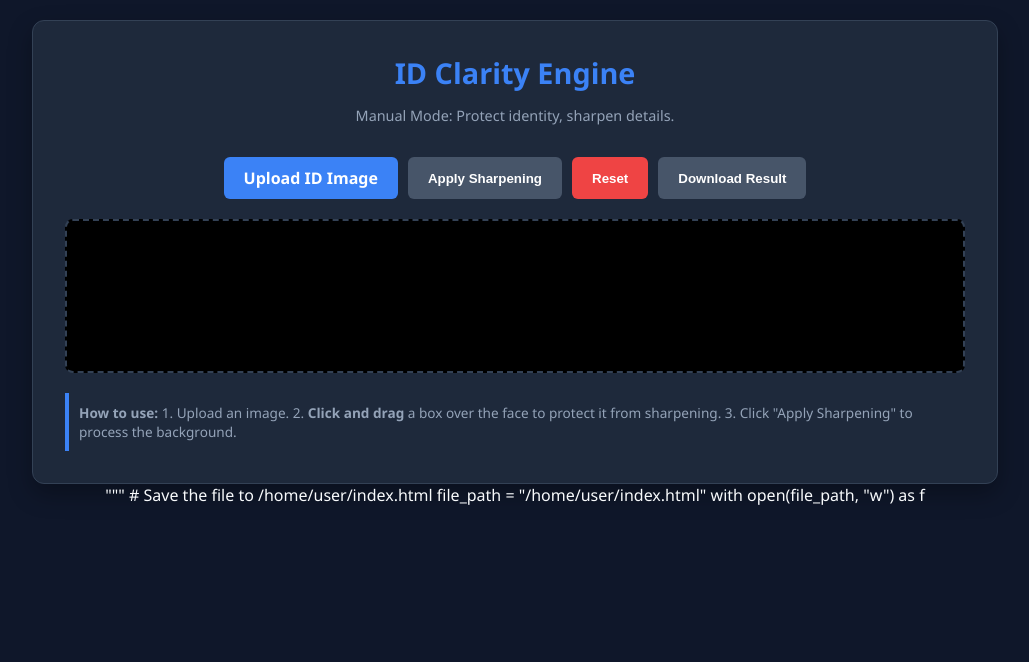
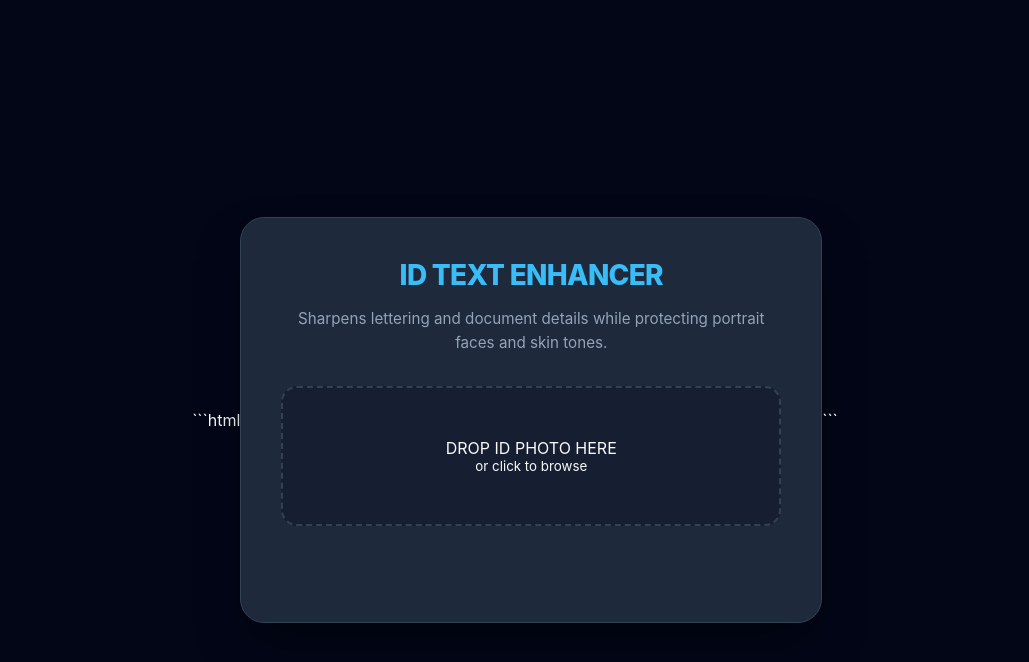
Before and after one commit to budmaster420710-jpg/Id-enhancer-, a plain HTML site: page index.html in a window 1280 px wide. Shown: the whole page, without its empty margins (125-1154 px from the left). Drawn offline with Linux system fonts and the light colour scheme.

Commit message:
Update index.html

````diff
--- a/index.html
+++ b/index.html
@@ -1,130 +1,137 @@
- <title>ID Clarity Engine (Manual Mode)</title>
+```html
+<!DOCTYPE html>
+<html lang="en">
+<head>
+    <meta charset="UTF-8">
+    <meta name="viewport" content="width=device-width, initial-scale=1.0">
+    <title>ID Lettering Architect</title>
     <style>
-        :root {
-            --bg-color: #0f172a;
-            --card-bg: #1e293b;
-            --accent: #3b82f6;
-            --accent-hover: #2563eb;
-            --text-primary: #f8fafc;
-            --text-secondary: #94a3b8;
-            --border: #334155;
+        :root { --bg: #020617; --card: #1e293b; --accent: #38bdf8; --text: #f8fafc; --success: #10b981; }
+        body { font-family: 'Inter', system-ui, -apple-system, sans-serif; background: var(--bg); color: var(--text); margin: 0; display: flex; justify-content: center; align-items: center; min-height: 100vh; padding: 20px; }
+        .app-container { background: var(--card); padding: 40px; border-radius: 24px; box-shadow: 0 25px 50px -12px rgba(0,0,0,0.5); max-width: 500px; width: 100%; text-align: center; border: 1px solid #334155; }
+        h1 { color: var(--accent); margin: 0 0 10px 0; font-size: 1.75rem; font-weight: 800; letter-spacing: -0.025em; }
+        p { color: #94a3b8; font-size: 0.95rem; margin-bottom: 30px; line-height: 1.6; }
+        .upload-zone { border: 2px dashed #334155; padding: 50px 20px; border-radius: 16px; cursor: pointer; background: rgba(15, 23, 42, 0.5); transition: all 0.3s ease; margin-bottom: 25px; position: relative; overflow: hidden; }
+        .upload-zone:hover { border-color: var(--accent); background: rgba(56, 189, 248, 0.05); }
+        .upload-zone i { display: block; font-size: 2rem; margin-bottom: 10px; }
+        #canvas { max-width: 100%; border-radius: 12px; margin-top: 20px; display: none; border: 1px solid #475569; box-shadow: 0 10px 15px -3px rgba(0,0,0,0.1); }
+        .btn-group { display: flex; flex-direction: column; gap: 12px; }
+        button { background: var(--accent); color: #020617; border: none; padding: 16px; border-radius: 12px; font-weight: 700; cursor: pointer; font-size: 1rem; transition: 0.2s; text-transform: uppercase; letter-spacing: 0.05em; }
+        button:hover { transform: translateY(-2px); box-shadow: 0 10px 15px -3px rgba(56, 189, 248, 0.3); }
+        .dl-btn { background: var(--success); display: none; }
+        #status { margin-top: 15px; font-size: 0.85rem; font-weight: 600; color: var(--accent); min-height: 1.2em; }
+    </style>
+</head>
+<body>
+    <div class="app-container">
+        <h1>ID TEXT ENHANCER</h1>
+        <p>Sharpens lettering and document details while protecting portrait faces and skin tones.</p>
+
+        <div class="upload-zone" onclick="document.getElementById('fileInput').click()">
+            <span id="label-text">DROP ID PHOTO HERE<br><small>or click to browse</small></span>
+            <input type="file" id="fileInput" accept="image/*" style="display:none">
+        </div>
+
+        <div class="btn-group">
+            <button id="processBtn" style="display:none">ENHANCE LETTERING</button>
+            <canvas id="canvas"></canvas>
+            <button id="dlBtn" class="dl-btn">DOWNLOAD ENHANCED ID</button>
+        </div>
+        <div id="status"></div>
+    </div>
+
+    <script>
+        const fileInput = document.getElementById('fileInput');
+        const canvas = document.getElementById('canvas');
+        const ctx = canvas.getContext('2d', { willReadFrequently: true });
+        const processBtn = document.getElementById('processBtn');
+        const dlBtn = document.getElementById('dlBtn');
+        const status = document.getElementById('status');
+        let imgObj = null;
+
+        fileInput.onchange = (e) => {
+            const file = e.target.files[0];
+            if (!file) return;
+            const reader = new FileReader();
+            reader.onload = (ev) => {
+                imgObj = new Image();
+                imgObj.onload = () => {
+                    canvas.width = imgObj.width;
+                    canvas.height = imgObj.height;
+                    ctx.drawImage(imgObj, 0, 0);
+                    canvas.style.display = 'block';
+                    processBtn.style.display = 'block';
+                    dlBtn.style.display = 'none';
+                    document.getElementById('label-text').innerHTML = `<b>SELECTED:</b><br>${file.name}`;
+                    status.innerText = "READY FOR ENHANCEMENT";
+                };
+                imgObj.src = ev.target.result;
+            };
+            reader.readAsDataURL(file);
+        };
+
+        processBtn.onclick = () => {
+            status.innerText = "ANALYZING CHARACTER EDGES...";
+            setTimeout(enhanceProcess, 50);
+        };
+
+        function enhanceProcess() {
+            const w = canvas.width;
+            const h = canvas.height;
+            ctx.drawImage(imgObj, 0, 0);
+            const imageData = ctx.getImageData(0, 0, w, h);
+            const data = imageData.data;
+            const output = ctx.createImageData(w, h);
+            const dst = output.data;
+
+            // 1. Edge-Detection & Sharpening Matrix (Laplacian based)
+            // This 3x3 kernel ignores flat surfaces (skin) and boosts rapid changes (text)
+            const kernel = [ 0, -1,  0,
+                            -1,  5, -1,
+                             0, -1,  0 ];
+
+            for (let y = 1; y < h - 1; y++) {
+                for (let x = 1; x < w - 1; x++) {
+                    let r=0, g=0, b=0;
+                    for (let ky = 0; ky < 3; ky++) {
+                        for (let kx = 0; kx < 3; kx++) {
+                            const idx = ((y + ky - 1) * w + (x + kx - 1)) * 4;
+                            const weight = kernel[ky * 3 + kx];
+                            r += data[idx] * weight;
+                            g += data[idx + 1] * weight;
+                            b += data[idx + 2] * weight;
+                        }
+                    }
+                    const outIdx = (y * w + x) * 4;
+                    dst[outIdx] = r;
+                    dst[outIdx+1] = g;
+                    dst[outIdx+2] = b;
+                    dst[outIdx+3] = 255;
+                }
+            }
+
+            // 2. Selective Contrast Masking
+            // Boosts dark colors (text) and prevents washing out the light ones
+            const contrast = 1.3;
+            for (let i = 0; i < dst.length; i += 4) {
+                // Apply a simple contrast curve to each channel
+                dst[i] = Math.min(255, Math.max(0, (dst[i] - 128) * contrast + 128));
+                dst[i+1] = Math.min(255, Math.max(0, (dst[i+1] - 128) * contrast + 128));
+                dst[i+2] = Math.min(255, Math.max(0, (dst[i+2] - 128) * contrast + 128));
+            }
+
+            ctx.putImageData(output, 0, 0);
+            status.innerText = "ENHANCEMENT COMPLETE";
+            dlBtn.style.display = 'block';
         }
 
-        body {
-            font-family: 'Segoe UI', Tahoma, Geneva, Verdana, sans-serif;
-            background-color: var(--bg-color);
-            color: var(--text-primary);
-            margin: 0;
-            display: flex;
-            flex-direction: column;
-            align-items: center;
-            min-height: 100vh;
-            padding: 20px;
-        }
-
-        .container {
-            max-width: 900px;
-            width: 100%;
-            background: var(--card-bg);
-            padding: 2rem;
-            border-radius: 12px;
-            box-shadow: 0 10px 25px rgba(0,0,0,0.3);
-            border: 1px solid var(--border);
-        }
-
-        header {
-            text-align: center;
-            margin-bottom: 2rem;
-        }
-
-        h1 { margin: 0; color: var(--accent); font-size: 1.8rem; }
-        p { color: var(--text-secondary); font-size: 0.9rem; }
-
-        .controls {
-            display: flex;
-            gap: 10px;
-            justify-content: center;
-            margin-bottom: 20px;
-            flex-wrap: wrap;
-        }
-
-        .btn {
-            background: var(--accent);
-            color: white;
-            border: none;
-            padding: 10px 20px;
-            border-radius: 6px;
-            cursor: pointer;
-            font-weight: 600;
-            transition: background 0.2s;
-        }
-
-        .btn:hover { background: var(--accent-hover); }
-        .btn-reset { background: #ef4444; }
-        .btn-reset:hover { background: #dc2626; }
-        .btn:disabled { background: #475569; cursor: not-allowed; }
-
-        #canvas-container {
-            position: relative;
-            margin: 0 auto;
-            border: 2px dashed var(--border);
-            border-radius: 8px;
-            overflow: hidden;
-            display: flex;
-            justify-content: center;
-            background: #000;
-            cursor: crosshair;
-        }
-
-        canvas {
-            max-width: 100%;
-            display: block;
-        }
-
-        .instructions {
-            background: #1e293b;
-            border-left: 4px solid var(--accent);
-            padding: 10px;
-            margin-top: 20px;
-            font-size: 0.85rem;
-            color: var(--text-secondary);
-        }
-
-        input[type="file"] { display: none; }
-    </style>
-
-
-
-<div class="container">
-    <header>
-        <h1>ID Clarity Engine</h1>
-        <p>Manual Mode: Protect identity, sharpen details.</p>
-    </header>
-
-    <div class="controls">
-        <label for="upload" class="btn">Upload ID Image</label>
-        <input type="file" id="upload" accept="image/*">
-
-        <button id="processBtn" class="btn" disabled="">Apply Sharpening</button>
-        <button id="resetBtn" class="btn btn-reset">Reset</button>
-        <button id="downloadBtn" class="btn" disabled="">Download Result</button>
-    </div>
-
-    <div id="canvas-container">
-        <canvas id="mainCanvas"></canvas>
-    </div>
-
-    <div class="instructions">
-        <strong>How to use:</strong> 1. Upload an image. 2. <strong>Click and drag</strong> a box over the face to protect it from sharpening. 3. Click "Apply Sharpening" to process the background.
-    </div>
-</div>
-
-
-
-
-
-"""
-
-# Save the file to /home/user/index.html
-file_path = "/home/user/index.html"
-with open(file_path, "w") as f
+        dlBtn.onclick = () => {
+            const link = document.createElement('a');
+            link.download = 'Enhanced_ID_Lettering.png';
+            link.href = canvas.toDataURL("image/png", 1.0);
+            link.click();
+        };
+    </script>
+</body>
+</html>
+```
````
